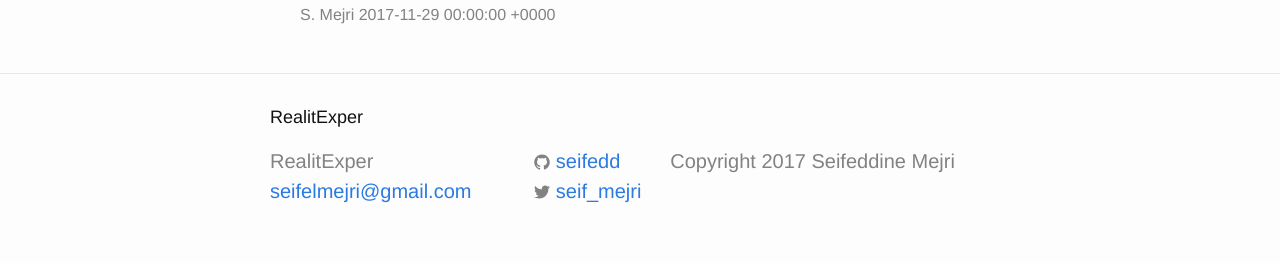
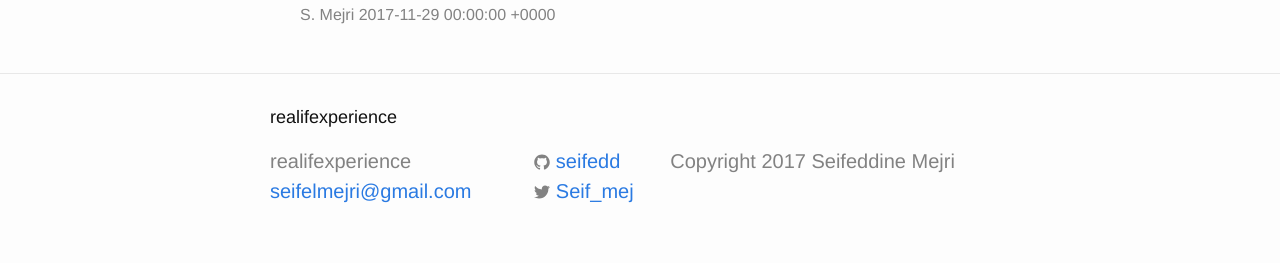
Before and after one commit to seifedd/Reality, a Jekyll site: the page built from index.html, in a window 1280 px wide. Shown: the part 780-1043 px from the top of the page. Built offline with Jekyll 4.4.1, drawn with Linux system fonts in a browser that asks for light colours.

Commit message:
Update _config.yml

```diff
--- a/_config.yml
+++ b/_config.yml
@@ -6,16 +6,16 @@
 # 'jekyll serve'. If you change this file, please restart the server process.
 
 # Site settings
-title: RealitExper
+title: realifexperience
 email: seifelmejri@gmail.com
 description: > # this means to ignore newlines until "baseurl:"
- Awesome website.This website was designed in order to make my publications whether writen by me or my friend usefull for my other friends.
+ Awesome website.This website was designed in order to blogs whether writen by me or my friend usefull for my other friends.
 it is about: social life skills & life experience
              technology & engineering staff
 
 #baseurl: "/Reality" # the subpath of your site, e.g. /blog
-url: "http://RealitExper.com" # the base hostname & protocol for your site
-twitter_username: seif_mejri
+url: "http://realifexperience.com" # the base hostname & protocol for your site
+twitter_username: Seif_mej
 github_username:  seifedd
 
 # Build settings
```
